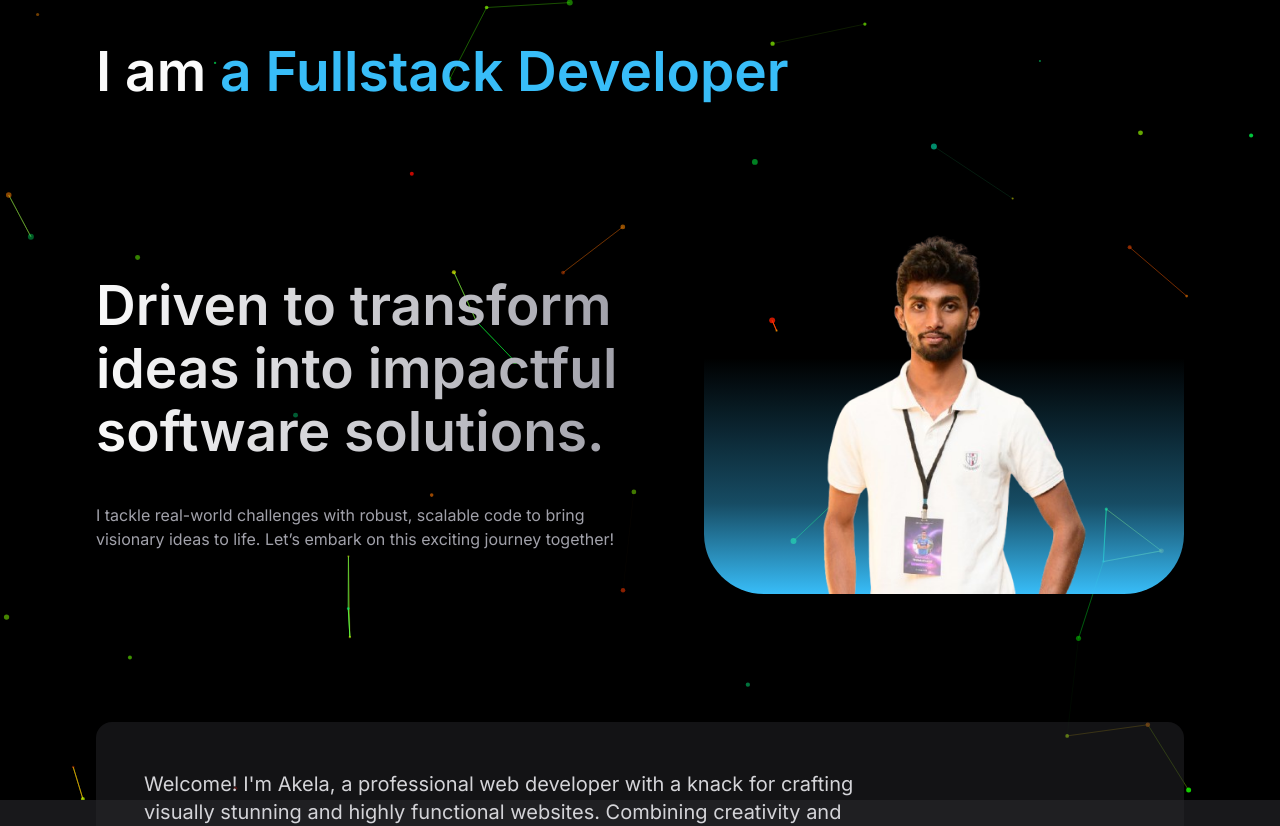
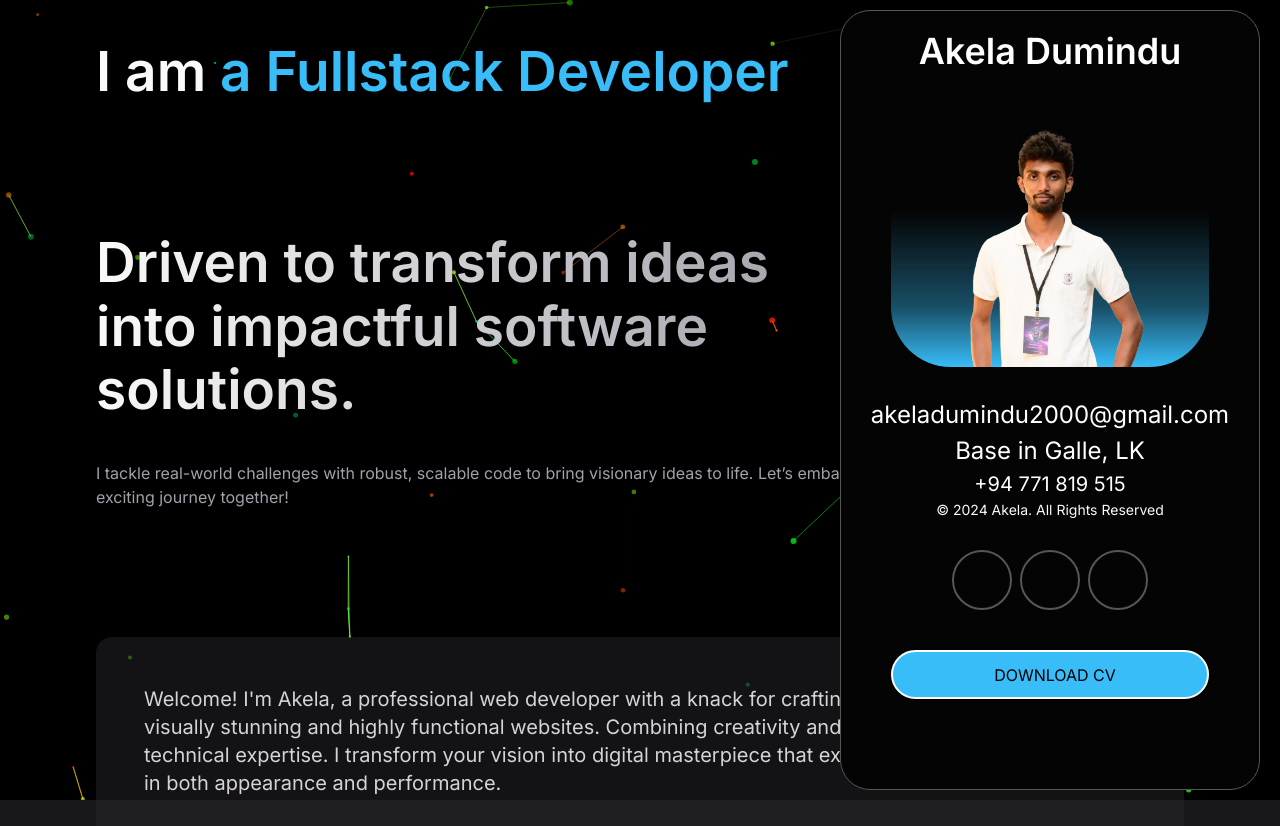
Before and after one commit to AkelaDumindu/my_portfolio, a React (Vite) app: page / in a window 1280 px wide. Shown: the top 826 px of the page. Built offline with nearby package versions, Linux system fonts and the light colour scheme.

Commit message:
created side footer

```diff
--- a/src/App.jsx
+++ b/src/App.jsx
@@ -1,4 +1,5 @@
-import Hero from "./components/Hero";
+// import Hero from "./components/hero/Hero";
+import Hero from './components/hero/Hero';
 import MyAbout from './components/MyAbout';
 import MyProject from "./components/MyProject";
 import ParticleBack from "./components/ParticleBack";
@@ -19,6 +20,7 @@ const App = ()=>{
 
     <main>
     <JobRole/>
+      {/* <Hero/> */}
       <Hero/>
       <MyAbout />
       <Skill />
--- a/src/components/Hero.jsx
+++ /dev/null
@@ -1,43 +0,0 @@
-
-const Hero = () => {
-
-
-  return (
-    <section id='home' className='pt-28 lg:mt-4'>
-      {/* <div className="container z-0 font-change2 flex items-center gap-3 text-2xl font-normal tracking-tighter text-white">
-        <figure className='img-box w-9 h-9 rounded-lg'>
-          <img src="" width={40} height={40} alt="Akela Dumindu Avatar" className='img-cover' />
-        </figure>
-        <div className='flex items-center gap-1.5 text-zinc-400 text-sm tracking-wide'>
-          <span className='relative w-2 h-2 rounded-full bg-emerald-400'>
-            <span className='absolute inset-0 rounded-full bg-emerald-400 animate-ping'></span>
-          </span>
-          available for work
-        </div>
-      </div> */}
-
-      <div className='container lg:grid md:grid-cols-1 lg:grid-cols-2 flex items-center lg:gap-10 relative'>
-        <div className='mt-0'>
-
-        <h3 className='headline-1 max-w[15ch] sm:max-w-[20ch] lg:max-w-[15ch] mt-0 mb-8 lg:mb-10'>
-        Driven to transform ideas into impactful software solutions.
-                </h3>
-
-                <h4 className="hero-sub-profile text-[#a1a1aa]">
-                I tackle real-world challenges with robust, scalable code to bring visionary ideas to life. Let’s embark on this exciting journey together!
-                </h4>
-        </div>
-        {/* Image Section */}
-        <div className="hidden lg:block">
-          <figure className='w-full max-w-[480px] ml-auto bg-gradient-to-t from-sky-400 via-25% via-sky-400/40 to-65% rounded-[60px] overflow-hidden'>
-            <img src="/images/my_photo-1.png" width={656} height={800} alt="my photo" className='w-full' />
-          </figure>
-        </div>
-      </div>
-
-
-    </section>
-  );
-}
-
-export default Hero;
--- /dev/null
+++ b/src/components/hero/Hero.jsx
@@ -0,0 +1,59 @@
+import './hero.css';
+
+const Hero = () => {
+  return (
+    <section id="home" className="pt-28 lg:mt-4">
+      <div className="container flex items-center lg:gap-10 relative">
+        <div className="mt-0 hero-theme">
+          <h3 className="headline-1 max-w-[20ch] sm:max-w-[20ch] lg:max-w-[20ch] mt-0 mb-8 lg:mb-10">
+            Driven to transform ideas into impactful software solutions.
+          </h3>
+          <h4 className="hero-sub-profile text-[#a1a1aa]">
+            I tackle real-world challenges with robust, scalable code to bring visionary ideas to life. Let’s embark on this exciting journey together!
+          </h4>
+        </div>
+
+        {/* Image Section - Sidebar with fixed position */}
+        <div className="hidden lg:block image-pos">
+          <div className="left-sidebar">
+            <div className="designation-name ">
+              <span className="designation text-4xl">Akela Dumindu</span>
+            </div>
+            <figure className='me w-full max-w-[480px] ml-auto bg-gradient-to-t from-sky-400 via-25% via-sky-400/40 to-65% rounded-[60px] overflow-hidden'>
+                    <img src="../public/images/my_photo-1.png" width={300} height={400} alt="my photo" className='w-full'/>
+                </figure>
+            <h2 className="email">akeladumindu2000@gmail.com</h2>
+            <h2 className="email">Base in Galle, LK</h2>
+            <h2 style={{ fontSize: '20px' }}>+94 771 819 515</h2>
+            <p className="copyright">&copy; 2024 Akela. All Rights Reserved</p>
+            <ul className="social-profile">
+              <li>
+                <a href="https://www.linkedin.com/in/hirusha-fernando-379a85194/" target="_blank" rel="noopener noreferrer">
+                  <i className="lab la-linkedin-in"></i>
+                </a>
+              </li>
+              <li>
+                <a href="" target="_blank" rel="noopener noreferrer">
+                  <i className="lab la-stack-overflow"></i>
+                </a>
+              </li>
+              <li>
+                <a href="https://github.com/HRS0986" target="_blank" rel="noopener noreferrer">
+                  <i className="lab la-github"></i>
+                </a>
+              </li>
+
+            </ul>
+
+
+            <a href="assets/Hirusha_Fernando_CV.pdf" className="theme-btn" download>
+              <i className="las la-download"></i> Download CV
+            </a>
+          </div>
+        </div>
+      </div>
+    </section>
+  );
+};
+
+export default Hero;
--- /dev/null
+++ b/src/components/hero/hero.css
@@ -0,0 +1,99 @@
+.me {
+  border-radius: 30px;
+  display: block;
+  margin-bottom: 30px;
+  margin-top: 56px;
+}
+.left-sidebar .sidebar-header {
+  margin-bottom: 65px;
+}
+
+/* .designation-name {
+  height: 100px;
+} */
+.designation {
+  text-align: center;
+  color: #fff;
+  font-size: 50px;
+  width: 100%;
+  font-weight: bolder;
+}
+.left-sidebar h2 {
+  font-size: 24px;
+  color: #fff;
+  text-align: center;
+  font-weight: 300;
+}
+.left-sidebar .address {
+  margin-bottom: 30px;
+}
+.left-sidebar {
+  display: flex;
+  flex-direction: column;
+  align-items: center;
+}
+.left-sidebar .copyright {
+  font-size: 14px;
+  text-align: center;
+}
+.left-sidebar .social-profile {
+  gap: 8px;
+  margin-bottom: 118px;
+  display: flex;
+  align-items: center;
+  justify-content: center;
+  flex-wrap: wrap;
+  margin-bottom: 30px;
+  margin-top: 30px;
+}
+.left-sidebar .social-profile li a {
+  display: block;
+  width: 60px;
+  height: 60px;
+  line-height: 46px;
+  text-align: center;
+  border: 2px solid #565656;
+  border-radius: 50%;
+  color: #999999;
+  font-size: 20px;
+  transition: 0.3s;
+}
+.left-sidebar .social-profile li a:hover {
+  color: var(--primary_color);
+  border-color: var(--primary_color);
+}
+.left-sidebar .theme-btn {
+  width: 100%;
+  margin: 10px 0;
+}
+
+.theme-btn {
+  background: #38bdf8;
+  color: #000000;
+  display: block;
+  text-align: center;
+  padding: 11px 58px 10px 58px;
+  display: inline-flex;
+  align-items: center;
+  border-radius: 30px;
+  justify-content: center;
+  text-transform: uppercase;
+  border: none;
+  transition: 0.3s;
+  cursor: pointer;
+  border: 2px solid white;
+}
+.theme-btn i {
+  font-size: 24px;
+  margin-right: 10px;
+  display: block;
+  margin-bottom: 3px;
+}
+.theme-btn:hover {
+  background: none;
+  color: #fff;
+}
+
+.hero-theme {
+  width: 75%;
+}
--- a/src/index.css
+++ b/src/index.css
@@ -2,119 +2,108 @@
 @tailwind components;
 @tailwind utilities;
 
-
-
-
-html{
+html {
   scroll-behavior: smooth;
 }
 
-body{
-  @apply bg-zinc-900 text-zinc-50
+body {
+  @apply bg-zinc-900 text-zinc-50;
 }
-
 
 /* text */
 .headline-1,
-.headline-2{
+.headline-2 {
   @apply max-w-max;
   background: -webkit-linear-gradient(0deg, #fafafa, #a1a1aa);
   -webkit-background-clip: text;
   -webkit-text-fill-color: transparent;
 }
 
-.headline-1{
-  @apply text-5xl leading-tight font-semibold lg:text-[55px] lg:leading-[1.15]
+.headline-1 {
+  @apply text-5xl leading-tight font-semibold lg:text-[55px] lg:leading-[1.15];
 }
 
-.headline-2{
-  @apply text-3xl lg:text-4xl lg:leading-tight font-semibold
+.headline-2 {
+  @apply text-3xl lg:text-4xl lg:leading-tight font-semibold;
 }
 
-.hero-sub-profile {
-  color: #a1a1aa;
-}
-
-
 /* utilizes */
-.material-symbols-rounded{
+.material-symbols-rounded {
   @apply w-[1em] h-[1em] overflow-hidden;
   font-variation-settings: "FILL" 0, "wght" 400, "GRAD" 0, "opsz" 24;
 }
 
-.section{
-  @apply pt-20 lg:pt-32
+.section {
+  @apply pt-20 lg:pt-32;
 }
-
 
 /* hero page  */
 
-.container{
+.container {
   @apply px-4 mx-auto lg:px-8 xl:max-w-6xl;
 }
 
-.img-box{
+.img-box {
   @apply bg-zinc-700 overflow-hidden;
 }
 
-.img-cover{
-  @apply w-full h-full object-cover
+.img-cover {
+  @apply w-full h-full object-cover;
 }
 
 /***********Components**********/
 
 /* menu btn  */
 
-.menu-btn{
-  @apply w-10 h-10 grid place-items-center bg-zinc-50/10 rounded-xl ring-inset ring-1 ring-zinc-50/[0.02] backdrop-blur-2xl hover:bg-zinc-50/15 transition-[transform,background-color] active:scale-95
+.menu-btn {
+  @apply w-10 h-10 grid place-items-center bg-zinc-50/10 rounded-xl ring-inset ring-1 ring-zinc-50/[0.02] backdrop-blur-2xl hover:bg-zinc-50/15 transition-[transform,background-color] active:scale-95;
 }
 
 /* nav bar  */
 
-.navbar{
-  @apply absolute top-full mt-2 right-0 min-w-40 p-2 bg-zinc-50/10 rounded-2xl ring-inset ring-1 ring-zinc-50/5 scale-90 isolate blur-sm opacity-0 invisible transition-[opacity,transform,filter] md:static md:flex md:items-center md:mt-0 md:opacity-100 md:blur-0 md:visible md:scale-100 backdrop-blur-2xl
+.navbar {
+  @apply absolute top-full mt-2 right-0 min-w-40 p-2 bg-zinc-50/10 rounded-2xl ring-inset ring-1 ring-zinc-50/5 scale-90 isolate blur-sm opacity-0 invisible transition-[opacity,transform,filter] md:static md:flex md:items-center md:mt-0 md:opacity-100 md:blur-0 md:visible md:scale-100 backdrop-blur-2xl;
 }
 
-.navbar.active{
-  @apply opacity-100 scale-100 blur-0 visible
+.navbar.active {
+  @apply opacity-100 scale-100 blur-0 visible;
 }
 
-.nav-link{
-  @apply grid items-center h-9 px-4 text-sm font-medium tracking-wide text-zinc-50/50 hover:text-zinc-50 transition-colors
+.nav-link {
+  @apply grid items-center h-9 px-4 text-sm font-medium tracking-wide text-zinc-50/50 hover:text-zinc-50 transition-colors;
 }
 
-.nav-link.active{
-  @apply text-zinc-900 duration-500
+.nav-link.active {
+  @apply text-zinc-900 duration-500;
 }
 
-.navbar .active-box{
-  @apply absolute bg-zinc-50 rounded-lg -z-10 transition-[top,left] duration-500
+.navbar .active-box {
+  @apply absolute bg-zinc-50 rounded-lg -z-10 transition-[top,left] duration-500;
 }
 
-.btn{
-  @apply max-w-max h-9 flex items-center gap-2 px-4 rounded-xl font-medium text-sm ring-1 ring-zinc-50/5 ring-inset transition-[background-color]
+.btn {
+  @apply max-w-max h-9 flex items-center gap-2 px-4 rounded-xl font-medium text-sm ring-1 ring-zinc-50/5 ring-inset transition-[background-color];
 }
 
-.btn-secondary{
-  @apply bg-zinc-900 active:bg-zinc-50/80
+.btn-secondary {
+  @apply bg-zinc-900 active:bg-zinc-50/80;
 }
 
-.btn.meterial-symbols-rounded{
-  @apply text-[18px]
+.btn.meterial-symbols-rounded {
+  @apply text-[18px];
 }
 
-.btn:has( .meterial-symbols-rounded){
-  @apply pr-3
+.btn:has(.meterial-symbols-rounded) {
+  @apply pr-3;
 }
 
-.btn-primary{
-  @apply h-11 bg-sky-400 text-zinc-950 hover:bg-sky-300 active:bg-sky-400
+.btn-primary {
+  @apply h-11 bg-sky-400 text-zinc-950 hover:bg-sky-300 active:bg-sky-400;
 }
 
-.btn-outline{
-  @apply h-11 bg-zinc-800 hover:bg-zinc-700 active:bg-zinc-800
+.btn-outline {
+  @apply h-11 bg-zinc-800 hover:bg-zinc-700 active:bg-zinc-800;
 }
-
 
 #tsparticles {
   position: absolute;
@@ -124,3 +113,28 @@ body{
   height: 100%;
   z-index: -1; /* Make sure it is behind other elements */
 }
+
+/* Make the image static on screen while scrolling */
+.image-pos {
+  position: fixed;
+  top: 10px; /* Adjust to where you want the image to appear */
+  right: 20px; /* Adjust this to position it horizontally */
+  z-index: 10; /* Make sure the image stays on top */
+  width: 420px; /* Or whatever the fixed size of the image should be */
+  height: auto;
+  background-color: #040404;
+  border-radius: 30px;
+  border: 1px solid #565656;
+  /* position: fixed; */
+  /* left: 20px; */
+
+  /* transform: translateY(-50%); */
+  padding: 20px 50px;
+  z-index: 10;
+  bottom: 10px; /* Maintain aspect ratio */
+}
+
+/* Optionally, add this to make sure other content doesn't overlap */
+.container {
+  position: relative;
+}
```
